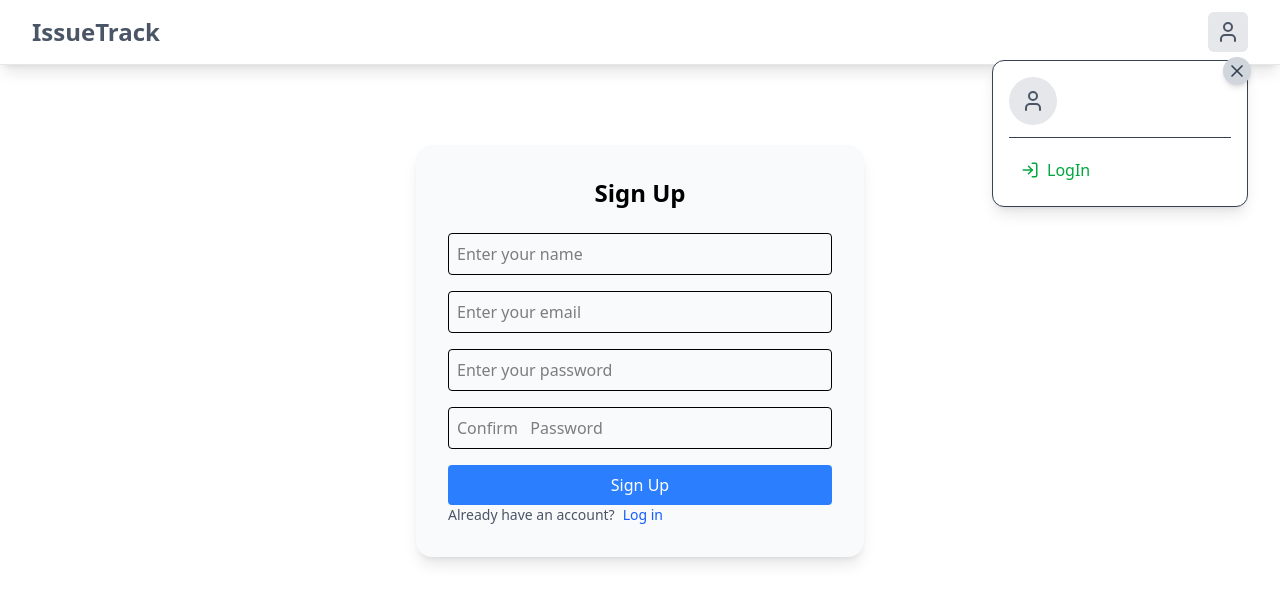
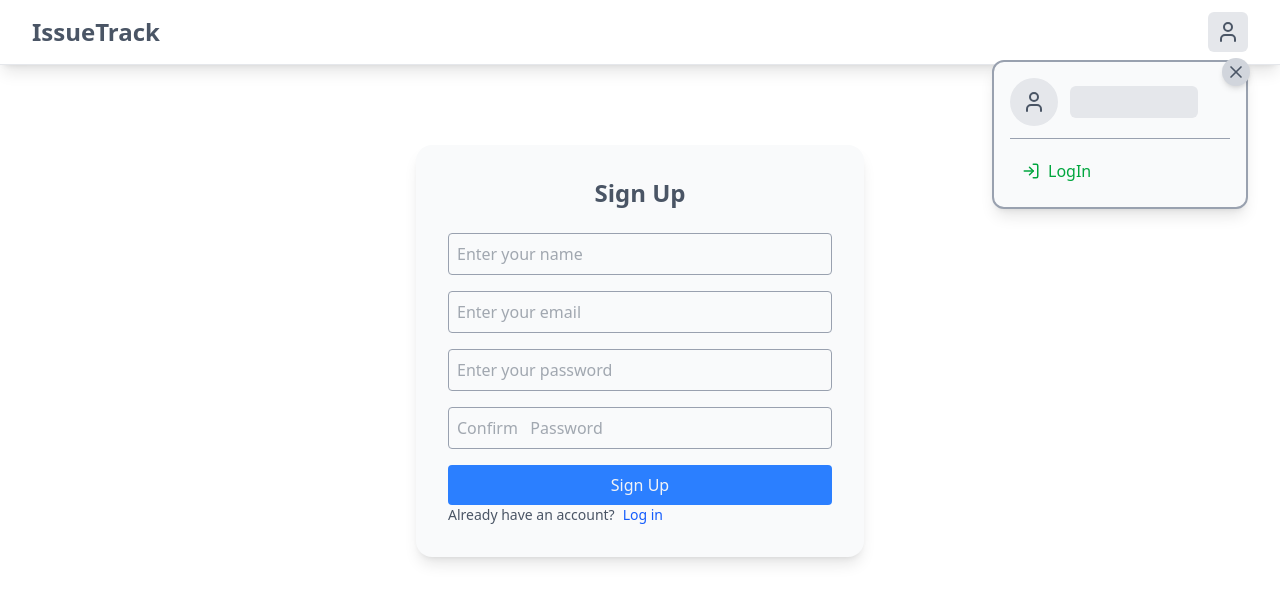
Before and after one commit to SyntaxByGulshan/ticketManager, a React (Vite) app: page /signup in a window 1280 px wide. Both pictures are taken after a click on the element 1228 px from the left and 32 px from the top of the page. Shown: the top 602 px of the page. Built offline with nearby package versions, Linux system fonts and the light colour scheme.

Commit message:
update22

```diff
--- a/src/auth/pages/LoginPage.tsx
+++ b/src/auth/pages/LoginPage.tsx
@@ -15,7 +15,7 @@ export default function LoginPage() {
   const user = userValidation();
 
   return (
-    <div className="flex justify-center items-center py-24 px-2 ">
+    <div className="flex justify-center items-center py-24 px-2  text-gray-600">
       <div className="bg-gray-50 shadow-lg rounded-2xl p-8 w-full max-w-md">
         <h2 className="text-2xl font-bold text-center mb-6">Login</h2>
 
@@ -43,7 +43,7 @@ export default function LoginPage() {
                   name="email"
                   type="email"
                   placeholder="Enter your email"
-                  className="w-full p-2 border rounded"
+                  className="w-full p-2 border rounded border-gray-400 outline-gray-500"
                 />
                 <ErrorMessage
                   name="email"
@@ -57,7 +57,7 @@ export default function LoginPage() {
                   name="password"
                   type="password"
                   placeholder="Enter your password"
-                  className="w-full p-2 border rounded"
+                  className="w-full p-2 border rounded border-gray-400 outline-gray-500"
                 />
                 <ErrorMessage
                   name="password"
@@ -68,7 +68,7 @@ export default function LoginPage() {
 
               <button
                 type="submit"
-                className="w-full bg-green-500 hover:bg-green-600 text-white p-2 rounded"
+                className="w-full bg-green-500 hover:bg-green-600 text-gray-100 p-2 rounded"
               >
                 Login
               </button>
--- a/src/auth/pages/SignupPage.tsx
+++ b/src/auth/pages/SignupPage.tsx
@@ -41,7 +41,7 @@ export default function SignupPage() {
   const register = userRegister();
 
   return (
-    <div className="flex justify-center items-center py-20 px-2">
+    <div className="flex justify-center items-center py-20 px-2 text-gray-600">
       <div className="bg-gray-50 shadow-lg rounded-2xl p-8 w-full max-w-md">
         <h2 className="text-2xl font-bold text-center mb-6">Sign Up</h2>
 
@@ -74,12 +74,12 @@ export default function SignupPage() {
                 <Field
                   name="UserName"
                   placeholder="Enter your name"
-                  className="w-full p-2 border rounded"
+                  className="w-full p-2 border rounded border-gray-400 outline-gray-500"
                 />
                 <ErrorMessage
                   name="UserName"
                   component="p"
-                  className="text-red-500 text-sm"
+                  className="text-red-500 text-sm "
                 />
               </div>
 
@@ -88,7 +88,7 @@ export default function SignupPage() {
                   name="email"
                   type="email"
                   placeholder="Enter your email"
-                  className="w-full p-2 border rounded"
+                  className="w-full p-2 border rounded border-gray-400 outline-gray-500"
                 />
                 <ErrorMessage
                   name="email"
@@ -102,7 +102,7 @@ export default function SignupPage() {
                   name="password"
                   type="password"
                   placeholder="Enter your password"
-                  className="w-full p-2 border rounded"
+                  className="w-full p-2 border rounded border-gray-400 outline-gray-500"
                 />
                 <ErrorMessage
                   name="password"
@@ -115,7 +115,7 @@ export default function SignupPage() {
                   name="confirmPassword"
                   type="password"
                   placeholder="Confirm   Password"
-                  className="w-full p-2 border rounded"
+                  className="w-full p-2 border rounded border-gray-400 outline-gray-500"
                 />
                 <ErrorMessage
                   name="confirmPassword"
@@ -126,7 +126,7 @@ export default function SignupPage() {
 
               <button
                 type="submit"
-                className="w-full bg-blue-500 hover:bg-blue-600 text-white p-2 rounded"
+                className="w-full bg-blue-500 hover:bg-blue-600 text-gray-100 p-2 rounded"
               >
                 Sign Up
               </button>
--- a/src/components/cards/UserCard.tsx
+++ b/src/components/cards/UserCard.tsx
@@ -13,7 +13,7 @@ export default function UserCard({
 }: UserCardProps) {
   const navigate = useNavigate();
   return (
-    <div className="absolute right-0 mt-2 w-64 bg-white rounded-xl shadow-lg border p-4 z-50 text-gray-700">
+    <div className="absolute right-0 mt-2 w-64 max-w-screen bg-gray-50 rounded-xl shadow-lg border-2 border-gray-400 p-4 z-50 text-gray-600">
       {/* Profile Section */}
       <div
         onClick={() => {
@@ -23,13 +23,13 @@ export default function UserCard({
       >
         <X size={20} />
       </div>
-      <div className="flex items-center gap-3 border-b pb-3 mb-3">
+      <div className="flex items-center gap-3 border-b border-gray-400 pb-3 mb-3">
         <div className="w-12 h-12 bg-gray-200 rounded-full flex items-center justify-center text-gray-600 font-bold text-lg">
           {currentUser.userName?.[0]?.toUpperCase() || <UserIcon/>}
         </div>
         <div>
           <div className="font-semibold text-gray-800">
-            {currentUser.userName}
+            {currentUser.userName || (<div className="bg-gray-200 w-32 h-8 rounded-md"></div>)}
           </div>
           <div className="text-sm text-gray-600 truncate">
             {currentUser.email}
@@ -46,7 +46,7 @@ export default function UserCard({
               setUserCard(false);
               navigate("/profile");
             }}
-            className="flex items-center gap-2 w-full px-3 py-2 text-gray-700 font-medium rounded-lg hover:bg-gray-100 transition"
+            className="flex items-center gap-2 w-full px-3 py-2  font-medium rounded-lg hover:bg-gray-100 transition"
           >
             <User size={18} />
             Profile
@@ -60,7 +60,7 @@ export default function UserCard({
               setUserCard(false);
               navigate("/dashboard");
             }}
-            className="md:hidden flex items-center gap-2 w-full px-3 py-2  font-medium rounded-lg  hover:bg-gray-100 text-gray-700 "
+            className="md:hidden flex items-center gap-2 w-full px-3 py-2  font-medium rounded-lg  hover:bg-gray-100  "
           >
             <LayoutDashboard size={18} />
             Dashbord
```
